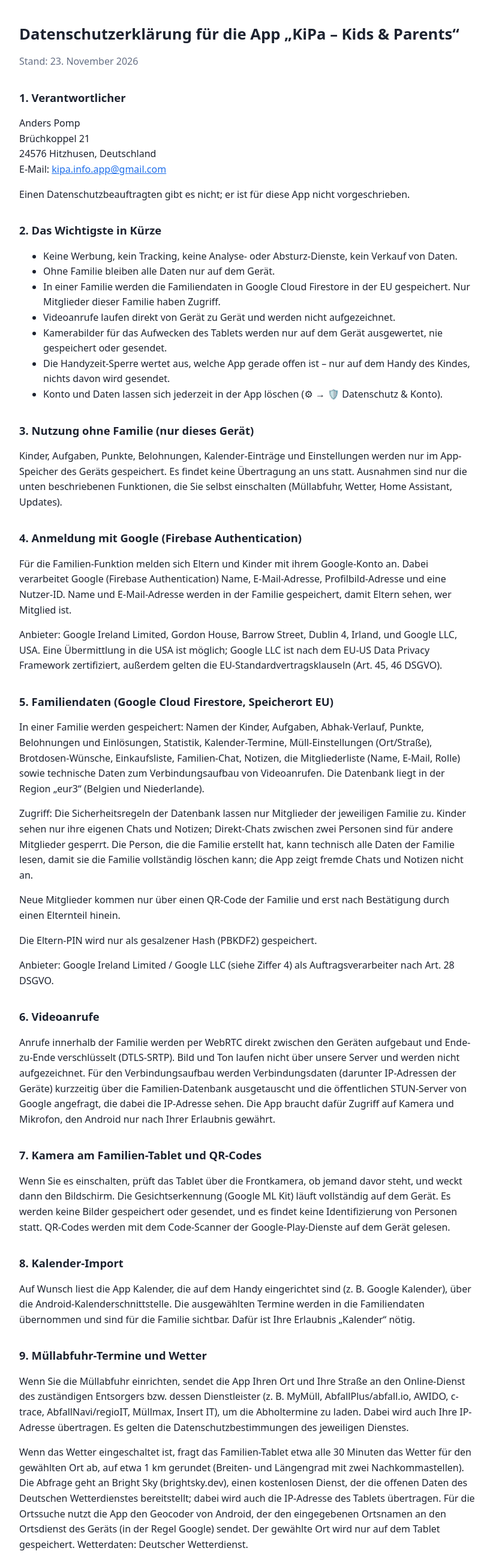
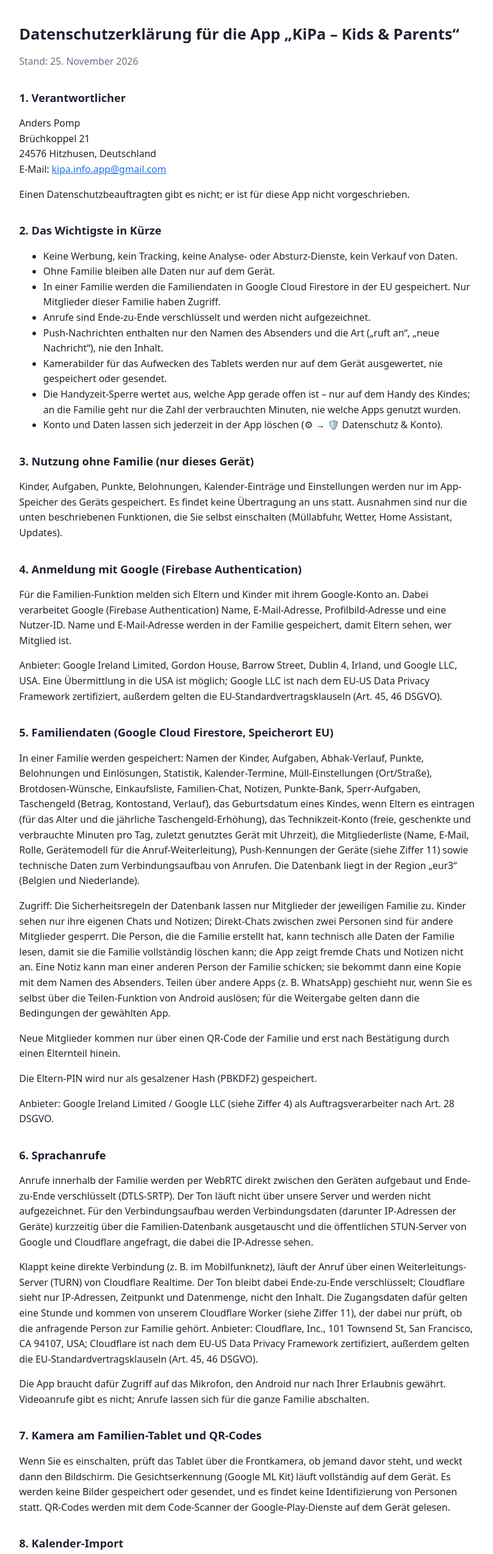
Before and after one commit to compso-stack/aufgaben-updates, a plain HTML site: page docs/datenschutz.html in a window 1280 px wide. Shown: the top 2591 px of the page at 60% size, without its empty margins (228-1050 px from the left). Drawn offline with Linux system fonts and the light colour scheme.

Commit message:
Datenschutz Stand 25.11.: Sprachanrufe ohne Video, Notizen teilen, Wetter auf dem Eltern-Handy; anrufe.html ohne Video

```diff
--- a/docs/datenschutz.html
+++ b/docs/datenschutz.html
@@ -9,7 +9,7 @@
 <body>
 <main>
 <h1>Datenschutzerklärung für die App „KiPa – Kids &amp; Parents“</h1>
-<p class="muted">Stand: 23. November 2026</p>
+<p class="muted">Stand: 25. November 2026</p>
 
 <h2>1. Verantwortlicher</h2>
 <p>Anders Pomp<br>Brüchkoppel 21<br>24576 Hitzhusen, Deutschland<br>E-Mail: <a href="mailto:kipa.info.app@gmail.com">kipa.info.app@gmail.com</a></p>
@@ -20,9 +20,10 @@
   <li>Keine Werbung, kein Tracking, keine Analyse- oder Absturz-Dienste, kein Verkauf von Daten.</li>
   <li>Ohne Familie bleiben alle Daten nur auf dem Gerät.</li>
   <li>In einer Familie werden die Familiendaten in Google Cloud Firestore in der EU gespeichert. Nur Mitglieder dieser Familie haben Zugriff.</li>
-  <li>Videoanrufe laufen direkt von Gerät zu Gerät und werden nicht aufgezeichnet.</li>
+  <li>Anrufe sind Ende-zu-Ende verschlüsselt und werden nicht aufgezeichnet.</li>
+  <li>Push-Nachrichten enthalten nur den Namen des Absenders und die Art („ruft an“, „neue Nachricht“), nie den Inhalt.</li>
   <li>Kamerabilder für das Aufwecken des Tablets werden nur auf dem Gerät ausgewertet, nie gespeichert oder gesendet.</li>
-  <li>Die Handyzeit-Sperre wertet aus, welche App gerade offen ist – nur auf dem Handy des Kindes, nichts davon wird gesendet.</li>
+  <li>Die Handyzeit-Sperre wertet aus, welche App gerade offen ist – nur auf dem Handy des Kindes; an die Familie geht nur die Zahl der verbrauchten Minuten, nie welche Apps genutzt wurden.</li>
   <li>Konto und Daten lassen sich jederzeit in der App löschen (⚙ → 🛡️ Datenschutz &amp; Konto).</li>
 </ul>
 
@@ -34,14 +35,16 @@
 <p>Anbieter: Google Ireland Limited, Gordon House, Barrow Street, Dublin 4, Irland, und Google LLC, USA. Eine Übermittlung in die USA ist möglich; Google LLC ist nach dem EU-US Data Privacy Framework zertifiziert, außerdem gelten die EU-Standardvertragsklauseln (Art. 45, 46 DSGVO).</p>
 
 <h2>5. Familiendaten (Google Cloud Firestore, Speicherort EU)</h2>
-<p>In einer Familie werden gespeichert: Namen der Kinder, Aufgaben, Abhak-Verlauf, Punkte, Belohnungen und Einlösungen, Statistik, Kalender-Termine, Müll-Einstellungen (Ort/Straße), Brotdosen-Wünsche, Einkaufsliste, Familien-Chat, Notizen, die Mitgliederliste (Name, E-Mail, Rolle) sowie technische Daten zum Verbindungsaufbau von Videoanrufen. Die Datenbank liegt in der Region „eur3“ (Belgien und Niederlande).</p>
-<p>Zugriff: Die Sicherheitsregeln der Datenbank lassen nur Mitglieder der jeweiligen Familie zu. Kinder sehen nur ihre eigenen Chats und Notizen; Direkt-Chats zwischen zwei Personen sind für andere Mitglieder gesperrt. Die Person, die die Familie erstellt hat, kann technisch alle Daten der Familie lesen, damit sie die Familie vollständig löschen kann; die App zeigt fremde Chats und Notizen nicht an.</p>
+<p>In einer Familie werden gespeichert: Namen der Kinder, Aufgaben, Abhak-Verlauf, Punkte, Belohnungen und Einlösungen, Statistik, Kalender-Termine, Müll-Einstellungen (Ort/Straße), Brotdosen-Wünsche, Einkaufsliste, Familien-Chat, Notizen, Punkte-Bank, Sperr-Aufgaben, Taschengeld (Betrag, Kontostand, Verlauf), das Geburtsdatum eines Kindes, wenn Eltern es eintragen (für das Alter und die jährliche Taschengeld-Erhöhung), das Technikzeit-Konto (freie, geschenkte und verbrauchte Minuten pro Tag, zuletzt genutztes Gerät mit Uhrzeit), die Mitgliederliste (Name, E-Mail, Rolle, Gerätemodell für die Anruf-Weiterleitung), Push-Kennungen der Geräte (siehe Ziffer 11) sowie technische Daten zum Verbindungsaufbau von Anrufen. Die Datenbank liegt in der Region „eur3“ (Belgien und Niederlande).</p>
+<p>Zugriff: Die Sicherheitsregeln der Datenbank lassen nur Mitglieder der jeweiligen Familie zu. Kinder sehen nur ihre eigenen Chats und Notizen; Direkt-Chats zwischen zwei Personen sind für andere Mitglieder gesperrt. Die Person, die die Familie erstellt hat, kann technisch alle Daten der Familie lesen, damit sie die Familie vollständig löschen kann; die App zeigt fremde Chats und Notizen nicht an. Eine Notiz kann man einer anderen Person der Familie schicken; sie bekommt dann eine Kopie mit dem Namen des Absenders. Teilen über andere Apps (z. B. WhatsApp) geschieht nur, wenn Sie es selbst über die Teilen-Funktion von Android auslösen; für die Weitergabe gelten dann die Bedingungen der gewählten App.</p>
 <p>Neue Mitglieder kommen nur über einen QR-Code der Familie und erst nach Bestätigung durch einen Elternteil hinein.</p>
 <p>Die Eltern-PIN wird nur als gesalzener Hash (PBKDF2) gespeichert.</p>
 <p>Anbieter: Google Ireland Limited / Google LLC (siehe Ziffer 4) als Auftragsverarbeiter nach Art. 28 DSGVO.</p>
 
-<h2>6. Videoanrufe</h2>
-<p>Anrufe innerhalb der Familie werden per WebRTC direkt zwischen den Geräten aufgebaut und Ende-zu-Ende verschlüsselt (DTLS-SRTP). Bild und Ton laufen nicht über unsere Server und werden nicht aufgezeichnet. Für den Verbindungsaufbau werden Verbindungsdaten (darunter IP-Adressen der Geräte) kurzzeitig über die Familien-Datenbank ausgetauscht und die öffentlichen STUN-Server von Google angefragt, die dabei die IP-Adresse sehen. Die App braucht dafür Zugriff auf Kamera und Mikrofon, den Android nur nach Ihrer Erlaubnis gewährt.</p>
+<h2>6. Sprachanrufe</h2>
+<p>Anrufe innerhalb der Familie werden per WebRTC direkt zwischen den Geräten aufgebaut und Ende-zu-Ende verschlüsselt (DTLS-SRTP). Der Ton läuft nicht über unsere Server und werden nicht aufgezeichnet. Für den Verbindungsaufbau werden Verbindungsdaten (darunter IP-Adressen der Geräte) kurzzeitig über die Familien-Datenbank ausgetauscht und die öffentlichen STUN-Server von Google und Cloudflare angefragt, die dabei die IP-Adresse sehen.</p>
+<p>Klappt keine direkte Verbindung (z. B. im Mobilfunknetz), läuft der Anruf über einen Weiterleitungs-Server (TURN) von Cloudflare Realtime. Der Ton bleibt dabei Ende-zu-Ende verschlüsselt; Cloudflare sieht nur IP-Adressen, Zeitpunkt und Datenmenge, nicht den Inhalt. Die Zugangsdaten dafür gelten eine Stunde und kommen von unserem Cloudflare Worker (siehe Ziffer 11), der dabei nur prüft, ob die anfragende Person zur Familie gehört. Anbieter: Cloudflare, Inc., 101 Townsend St, San Francisco, CA 94107, USA; Cloudflare ist nach dem EU-US Data Privacy Framework zertifiziert, außerdem gelten die EU-Standardvertragsklauseln (Art. 45, 46 DSGVO).</p>
+<p>Die App braucht dafür Zugriff auf das Mikrofon, den Android nur nach Ihrer Erlaubnis gewährt. Videoanrufe gibt es nicht; Anrufe lassen sich für die ganze Familie abschalten.</p>
 
 <h2>7. Kamera am Familien-Tablet und QR-Codes</h2>
 <p>Wenn Sie es einschalten, prüft das Tablet über die Frontkamera, ob jemand davor steht, und weckt dann den Bildschirm. Die Gesichtserkennung (Google ML Kit) läuft vollständig auf dem Gerät. Es werden keine Bilder gespeichert oder gesendet, und es findet keine Identifizierung von Personen statt. QR-Codes werden mit dem Code-Scanner der Google-Play-Dienste auf dem Gerät gelesen.</p>
@@ -51,16 +54,18 @@
 
 <h2>9. Müllabfuhr-Termine und Wetter</h2>
 <p>Wenn Sie die Müllabfuhr einrichten, sendet die App Ihren Ort und Ihre Straße an den Online-Dienst des zuständigen Entsorgers bzw. dessen Dienstleister (z. B. MyMüll, AbfallPlus/abfall.io, AWIDO, c-trace, AbfallNavi/regioIT, Müllmax, Insert IT), um die Abholtermine zu laden. Dabei wird auch Ihre IP-Adresse übertragen. Es gelten die Datenschutzbestimmungen des jeweiligen Dienstes.</p>
-<p>Wenn das Wetter eingeschaltet ist, fragt das Familien-Tablet etwa alle 30 Minuten das Wetter für den gewählten Ort ab, auf etwa 1 km gerundet (Breiten- und Längengrad mit zwei Nachkommastellen). Die Abfrage geht an Bright Sky (brightsky.dev), einen kostenlosen Dienst, der die offenen Daten des Deutschen Wetterdienstes bereitstellt; dabei wird auch die IP-Adresse des Tablets übertragen. Für die Ortssuche nutzt die App den Geocoder von Android, der den eingegebenen Ortsnamen an den Ortsdienst des Geräts (in der Regel Google) sendet. Der gewählte Ort wird nur auf dem Tablet gespeichert. Wetterdaten: Deutscher Wetterdienst.</p>
+<p>Wenn das Wetter eingeschaltet ist, fragt das Familien-Tablet – und das Eltern-Handy, solange seine Startseite mit der Info-Kachel offen ist – etwa alle 30 Minuten das Wetter für den gewählten Ort ab, auf etwa 1 km gerundet (Breiten- und Längengrad mit zwei Nachkommastellen). Die Abfrage geht an Bright Sky (brightsky.dev), einen kostenlosen Dienst, der die offenen Daten des Deutschen Wetterdienstes bereitstellt; dabei wird auch die IP-Adresse des Tablets übertragen. Für die Ortssuche nutzt die App den Geocoder von Android, der den eingegebenen Ortsnamen an den Ortsdienst des Geräts (in der Regel Google) sendet. Der gewählte Ort wird nur auf dem Tablet gespeichert. Wetterdaten: Deutscher Wetterdienst.</p>
 
 <h2>9a. Handyzeit-Sperre (optional)</h2>
-<p>Wenn Eltern die Handyzeit für ein Kind einschalten und auf dessen Handy die Android-Erlaubnisse „Nutzungszugriff“ und „Über anderen Apps einblenden“ erteilen, schaut die App jede Sekunde nach, welche App gerade im Vordergrund ist, zählt die Zeit in anderen Apps und blendet die Sperre ein, wenn die Handyzeit aufgebraucht ist. Welche Apps genutzt werden und wie lange, wird nur auf diesem Handy ausgewertet und nicht gespeichert oder gesendet; auf dem Handy bleibt nur die heute und insgesamt verbrauchte Zeit. In den Familiendaten stehen nur die Einstellungen der Eltern (an/aus, freie Minuten pro Tag, geschenkte Minuten). Wird eine der Erlaubnisse wieder entzogen, schreibt die App einmal eine Nachricht in den Familien-Chat. Die Erlaubnisse lassen sich jederzeit in den Android-Einstellungen widerrufen.</p>
+<p>Wenn Eltern die Handyzeit für ein Kind einschalten und auf dessen Handy die Android-Erlaubnisse „Nutzungszugriff“ und „Über anderen Apps einblenden“ erteilen, schaut die App jede Sekunde nach, welche App gerade im Vordergrund ist, zählt die Zeit in anderen Apps und blendet die Sperre ein, wenn die Handyzeit aufgebraucht ist. Welche Apps genutzt werden und wie lange, wird nur auf diesem Handy ausgewertet und nicht gespeichert oder gesendet; auf dem Handy bleibt nur die heute und insgesamt verbrauchte Zeit. In die Familiendaten kommen die Einstellungen der Eltern (an/aus, freie Minuten pro Tag, geschenkte Minuten) und die Zahl der heute verbrauchten Minuten, damit die Handyzeit für alle Geräte des Kindes gemeinsam gilt und die Eltern die Restzeit sehen – nie, welche Apps genutzt wurden. Wird eine der Erlaubnisse wieder entzogen, schreibt die App einmal eine Nachricht in den Familien-Chat. Die Erlaubnisse lassen sich jederzeit in den Android-Einstellungen widerrufen.</p>
 
 <h2>10. Home Assistant (optional)</h2>
 <p>Wenn Sie die App mit Ihrem eigenen Home Assistant verbinden, werden Adresse und Zugangsschlüssel nur auf diesem Gerät gespeichert. Sie sind von Android-Sicherungen ausgenommen und werden nie an unsere oder an andere Server gesendet. Die App spricht direkt mit Ihrem Home Assistant; außerhalb des Heimnetzes nur verschlüsselt (https).</p>
+<p>Ist Technikzeit für Geräte eingerichtet, die Ihr Home Assistant kennt (z. B. Nintendo Switch, Family-Link-Geräte), liest das Familien-Tablet dort die heutige Bildschirmzeit dieser Geräte und setzt deren Tageslimit. In die Familiendaten kommen davon nur die verbrauchten Minuten und der Gerätename (siehe Ziffer 5). Bei Anrufen kann die App auf Wunsch über Ihren Home Assistant eine Benachrichtigung an die Home-Assistant-App eines Elternteils schicken.</p>
 
 <h2>11. Benachrichtigungen und Updates</h2>
-<p>Benachrichtigungen erzeugt die App selbst auf dem Gerät. Es wird kein Push-Dienst verwendet. Die Version aus Google Play wird über Google Play aktualisiert. Die direkt heruntergeladene Version fragt bei GitHub (GitHub Inc., USA) nach neuen Versionen und lädt sie von dort; GitHub sieht dabei die IP-Adresse.</p>
+<p>Damit Anrufe, Chat-Nachrichten und Änderungen in der Familie (z. B. eine abgehakte Aufgabe) auch bei geschlossener App ankommen, nutzt KiPa in einer Familie Firebase Cloud Messaging (Google, siehe Ziffer 4). Jedes Gerät legt dafür eine Push-Kennung in den Familiendaten ab. Zum Senden ruft die App unseren Dienst auf Cloudflare Workers auf (Cloudflare, Inc., siehe Ziffer 6). Er prüft die Anmeldung, liest die Push-Kennungen der Empfänger und schickt die Nachricht über Firebase. Die Nachricht enthält nur den Namen des Absenders und die Art („ruft an“, „neue Nachricht“), nie Chat-Inhalte; der Worker speichert keine personenbezogenen Daten, nur eine monatliche Summe des Anruf-Datenvolumens. Die direkt heruntergeladene Version erhält außerdem bei jeder neuen Version eine Push-Nachricht „Neue Version da“ (ohne Personenbezug, über ein Firebase-Thema). Sonstige Erinnerungen erzeugt die App selbst auf dem Gerät.</p>
+<p>Die Version aus Google Play wird über Google Play aktualisiert. Die direkt heruntergeladene Version fragt bei GitHub (GitHub Inc., USA) nach neuen Versionen und lädt sie von dort; GitHub sieht dabei die IP-Adresse.</p>
 
 <h2>12. Kinder</h2>
 <p>Die App richtet sich an Eltern, die sie gemeinsam mit ihren Kindern nutzen. Eltern legen die Familie an und entscheiden, welche Geräte und Kinder-Konten aufgenommen werden. Bei Kindern unter 16 Jahren erfolgt die Nutzung mit Einwilligung bzw. durch die Eltern (Art. 8 DSGVO).</p>
@@ -84,7 +89,7 @@
 <p>Sie haben das Recht auf Auskunft (Art. 15), Berichtigung (Art. 16), Löschung (Art. 17), Einschränkung (Art. 18), Datenübertragbarkeit (Art. 20; die App kann alle Daten als Datei sichern) und Widerspruch (Art. 21 DSGVO). Wenden Sie sich dafür an die oben genannte E-Mail-Adresse. Sie können sich außerdem bei einer Datenschutz-Aufsichtsbehörde beschweren, z. B. beim Unabhängigen Landeszentrum für Datenschutz Schleswig-Holstein (ULD), Holstenstraße 98, 24103 Kiel.</p>
 
 <h2>16. Sicherheit</h2>
-<p>Alle Verbindungen zu Google und zu den Entsorger-Diensten sind TLS-verschlüsselt. Der Zugriff auf Familiendaten wird serverseitig durch Sicherheitsregeln geprüft.</p>
+<p>Alle Verbindungen zu Google, Cloudflare, Bright Sky, GitHub und zu den Entsorger-Diensten sind TLS-verschlüsselt. Der Zugriff auf Familiendaten wird serverseitig durch Sicherheitsregeln geprüft.</p>
 
 <h2>17. Änderungen</h2>
 <p>Wenn sich die App ändert, passen wir diese Erklärung an. Es gilt die jeweils hier veröffentlichte Fassung.</p>
```
Also changed, not shown: docs/anrufe.html (+1 -1 lines).
